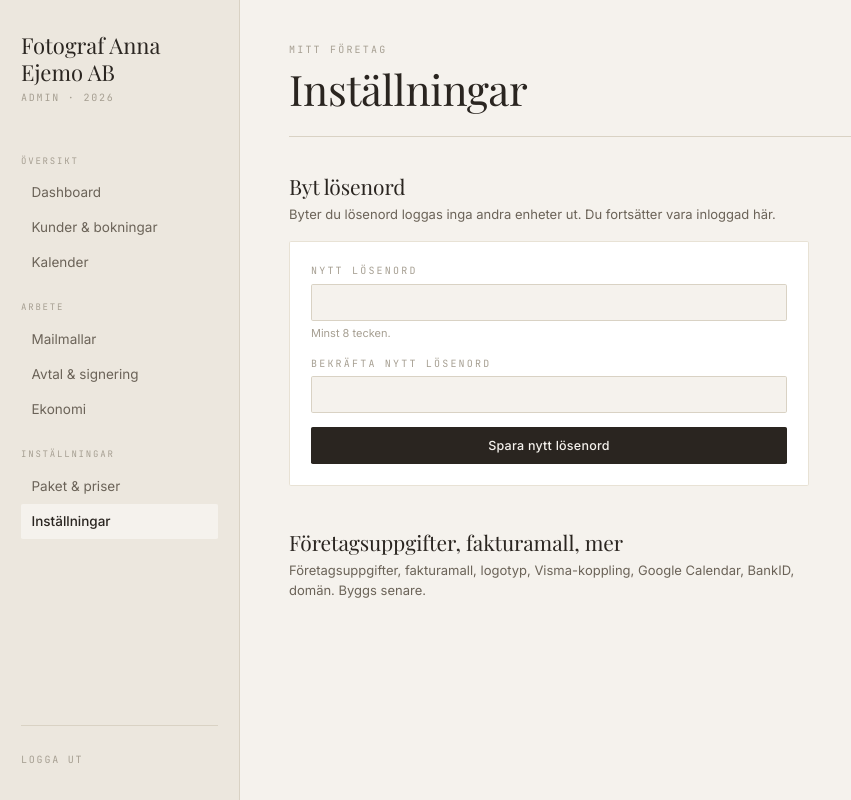
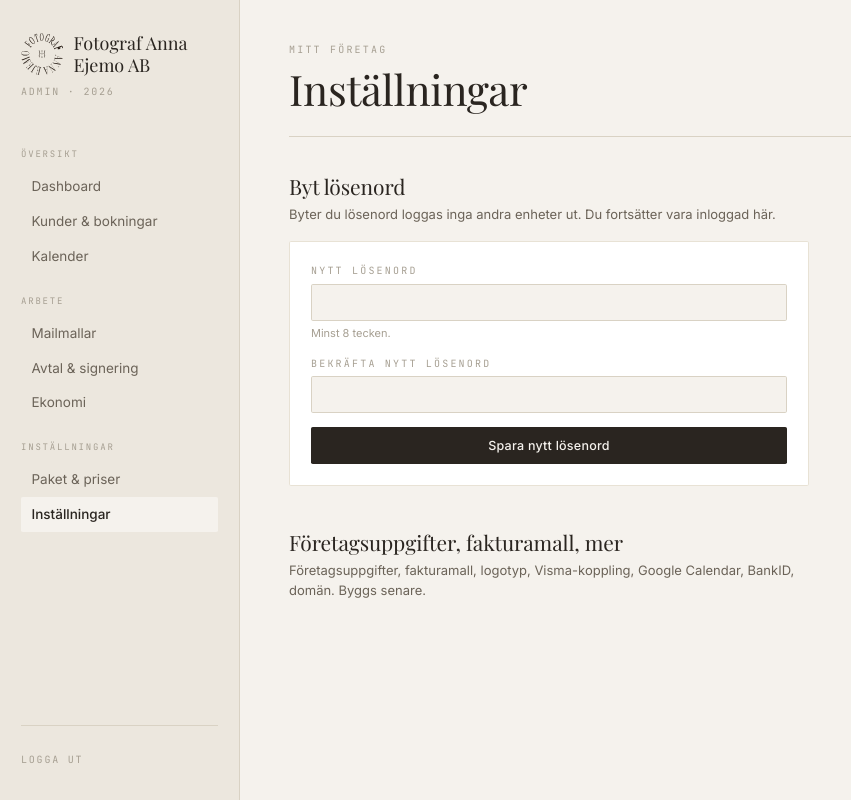
Before and after one commit to annaejemo-crm/anna-admin, a Next.js app: page /admin/installningar in a window 1280 px wide. Shown: the whole page, without its empty margins (0-851 px from the left). Built offline with nearby package versions, Linux system fonts and the light colour scheme.

Commit message:
Logga i sidofältet

```diff
--- a/components/Sidebar.tsx
+++ b/components/Sidebar.tsx
@@ -35,7 +35,10 @@ export function Sidebar() {
 
   return (
     <aside className="w-[240px] bg-bg-subtle border-r border-line py-9 px-6 sticky top-0 h-screen flex flex-col gap-1">
-      <div className="font-serif text-[22px] leading-tight">Fotograf Anna<br />Ejemo AB</div>
+      <div className="flex items-center gap-3 mb-1">
+        <img src="/logo.svg" alt="Fotograf Anna Ejemo" className="w-12 h-12" />
+        <div className="font-serif text-[18px] leading-tight">Fotograf Anna<br />Ejemo AB</div>
+      </div>
       <div className="font-mono text-[10px] tracking-[0.18em] uppercase text-ink-faint mb-8">
         Admin · 2026
       </div>
```
